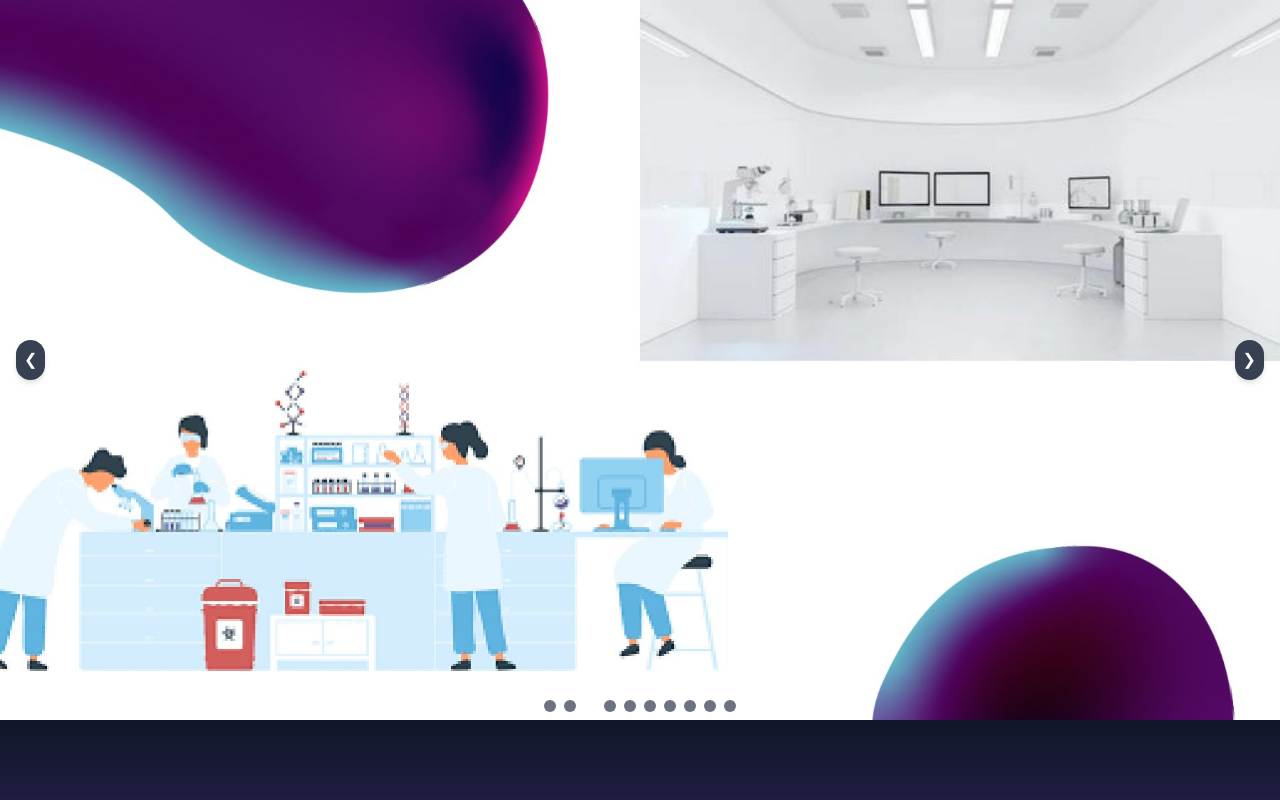
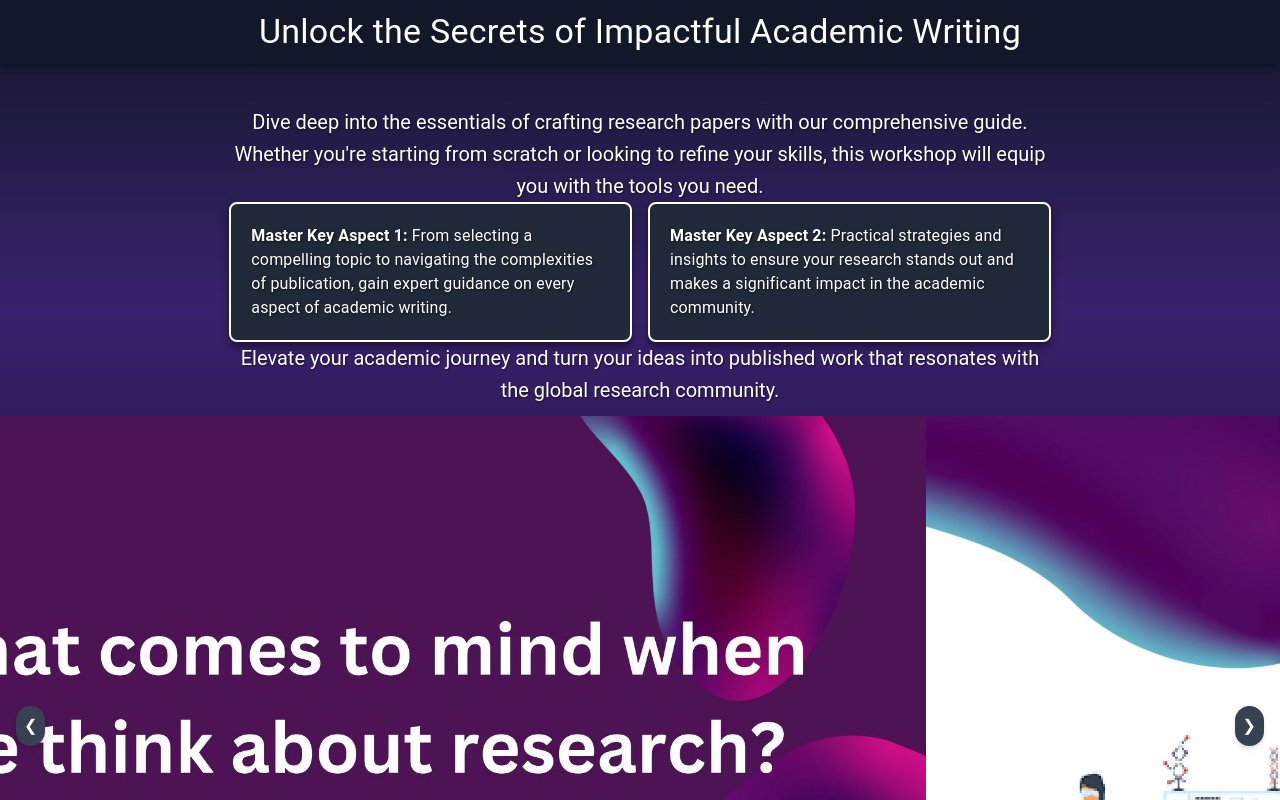
Before and after one commit to pr0ximaCent/Grey-Matter, a React (Vite) app: page /paper-writing in a window 1280 px wide. Shown: the top 800 px of the page. Built offline with nearby package versions, Linux system fonts and the light colour scheme.

Commit message:
paper writing page updates

```diff
--- a/package.json
+++ b/package.json
@@ -28,6 +28,7 @@
     "react-dom": "^18.2.0",
     "react-just-parallax": "^3.1.16",
     "react-modal": "^3.16.1",
+    "react-responsive-carousel": "^3.2.23",
     "react-responsive-modal": "^6.4.2",
     "react-router-dom": "^6.24.1",
     "react-scroll": "^1.9.0",
--- a/src/components/design/PaperWriting.jsx
+++ b/src/components/design/PaperWriting.jsx
@@ -1,6 +1,20 @@
-import React, { useState, useEffect } from "react";
+import React, { useState, useEffect } from 'react';
+import { AppBar, Toolbar, Typography, Grid } from '@mui/material';
+import 'tailwindcss/tailwind.css'; // Ensure you import TailwindCSS
 
-const Carousel = () => {
+function JHeader() {
+  return (
+    <AppBar position="fixed" color="primary" sx={{ top: 0, backgroundColor: '#111827' }}>
+      <Toolbar>
+        <Typography variant="h4" sx={{ flexGrow: 1, textAlign: 'center', padding: '10px' }}>
+          Unlock the Secrets of Impactful Academic Writing
+        </Typography>
+      </Toolbar>
+    </AppBar>
+  );
+}
+
+function HomePage() {
   const [currentIndex, setCurrentIndex] = useState(0);
   const [slideIdx, setSlideIdx] = useState([]);
 
@@ -21,7 +35,83 @@ const Carousel = () => {
   }, [slideIdx.length]);
 
   return (
-        <div className="mx-auto relative w-full h-full xl:w-[1280px] overflow-hidden">
+    <div>
+      <JHeader />
+
+      <Grid container spacing={2} justifyContent="center" sx={{ marginTop: '60px', padding: '0 20px' }}>
+        <Grid item xs={12} md={10} lg={8}>
+          <Typography
+            variant="h5"
+            gutterBottom
+            sx={{
+              color: "#ffffff",
+              textAlign: "center",
+              margin: "10px 0",
+              fontSize: { xs: '16px', md: '20px' },
+              lineHeight: '1.6',
+              paddingTop: '20px',
+              textShadow: '1px 1px 2px rgba(0, 0, 0, 0.5)' // Text shadow for added depth
+            }}
+          >
+            <p>
+              Dive deep into the essentials of crafting research papers with our comprehensive guide. Whether you're starting from scratch or looking to refine your skills, this workshop will equip you with the tools you need.
+            </p>
+            <Grid container spacing={2} justifyContent="center">
+              <Grid item xs={12} md={6}>
+                <Typography
+                  variant="body1"
+                  sx={{
+                    color: "#ffffff",
+                    textAlign: "left",
+                    padding: '20px', // Increased padding
+                    border: '2px solid #ffffff', // Thicker border
+                    borderRadius: '8px', // Rounded corners
+                    backgroundColor: '#1f2937', // Darker background for contrast
+                    boxShadow: '0 4px 8px rgba(0, 0, 0, 0.5)', // Box shadow for depth
+                    height: '100%',
+                    transition: 'transform 0.3s', // Smooth transition for hover effect
+                    '&:hover': {
+                      transform: 'scale(1.02)' // Slight zoom effect on hover
+                    }
+                  }}
+                >
+                  <strong>Master Key Aspect 1:</strong> From selecting a compelling topic to navigating the complexities of publication, gain expert guidance on every aspect of academic writing.
+                </Typography>
+              </Grid>
+              <Grid item xs={12} md={6}>
+                <Typography
+                  variant="body1"
+                  sx={{
+                    color: "#ffffff",
+                    textAlign: "left",
+                    padding: '20px', // Increased padding
+                    border: '2px solid #ffffff', // Thicker border
+                    borderRadius: '8px', // Rounded corners
+                    backgroundColor: '#1f2937', // Darker background for contrast
+                    boxShadow: '0 4px 8px rgba(0, 0, 0, 0.5)', // Box shadow for depth
+                    height: '100%',
+                    transition: 'transform 0.3s', // Smooth transition for hover effect
+                    '&:hover': {
+                      transform: 'scale(1.02)' // Slight zoom effect on hover
+                    }
+                  }}
+                >
+                  <strong>Master Key Aspect 2:</strong> Practical strategies and insights to ensure your research stands out and makes a significant impact in the academic community.
+                </Typography>
+              </Grid>
+            </Grid>
+            <p>
+              Elevate your academic journey and turn your ideas into published work that resonates with the global research community.
+            </p>
+          </Typography>
+        </Grid>
+      </Grid>
+
+      {/* Slideshow Section */}
+      <div
+        className="mx-auto relative w-full h-full xl:w-[1280px] overflow-hidden"
+        style={{ backgroundColor: "#374151" }}
+      >
         <div
           className="flex transition-transform ease-out duration-500"
           style={{ transform: `translateX(-${currentIndex * 100}%)` }}
@@ -32,6 +122,7 @@ const Carousel = () => {
               src={`/ResearchPaper/Paper Writing-Workshop_${slide}.jpg`}
               alt={`Slide ${index + 1}`}
               className="w-full object-cover"
+              style={{ height: 'calc(100vh - 180px)' }} // Ensure images cover the height
             />
           ))}
         </div>
@@ -58,17 +149,18 @@ const Carousel = () => {
         </div>
 
         <div className="absolute bottom-2 left-0 right-0 flex justify-center space-x-2">
-                {[...Array(10)].map((_, index) => (
+          {slideIdx.map((_, index) => (
             <div
               key={index}
               className={`w-3 h-3 rounded-full ${
-                            currentIndex % 10 === index ? "bg-white" : "bg-gray-500"
+                currentIndex % slideIdx.length === index ? "bg-white" : "bg-gray-500"
               }`}
             ></div>
           ))}
         </div>
       </div>
+    </div>
   );
-};
+}
 
-export default Carousel;
+export default HomePage;
```
Also changed, not shown: 1 other file (tests, documents, lock files or other folders). Lines whose indentation alone changed are shown as unchanged.
